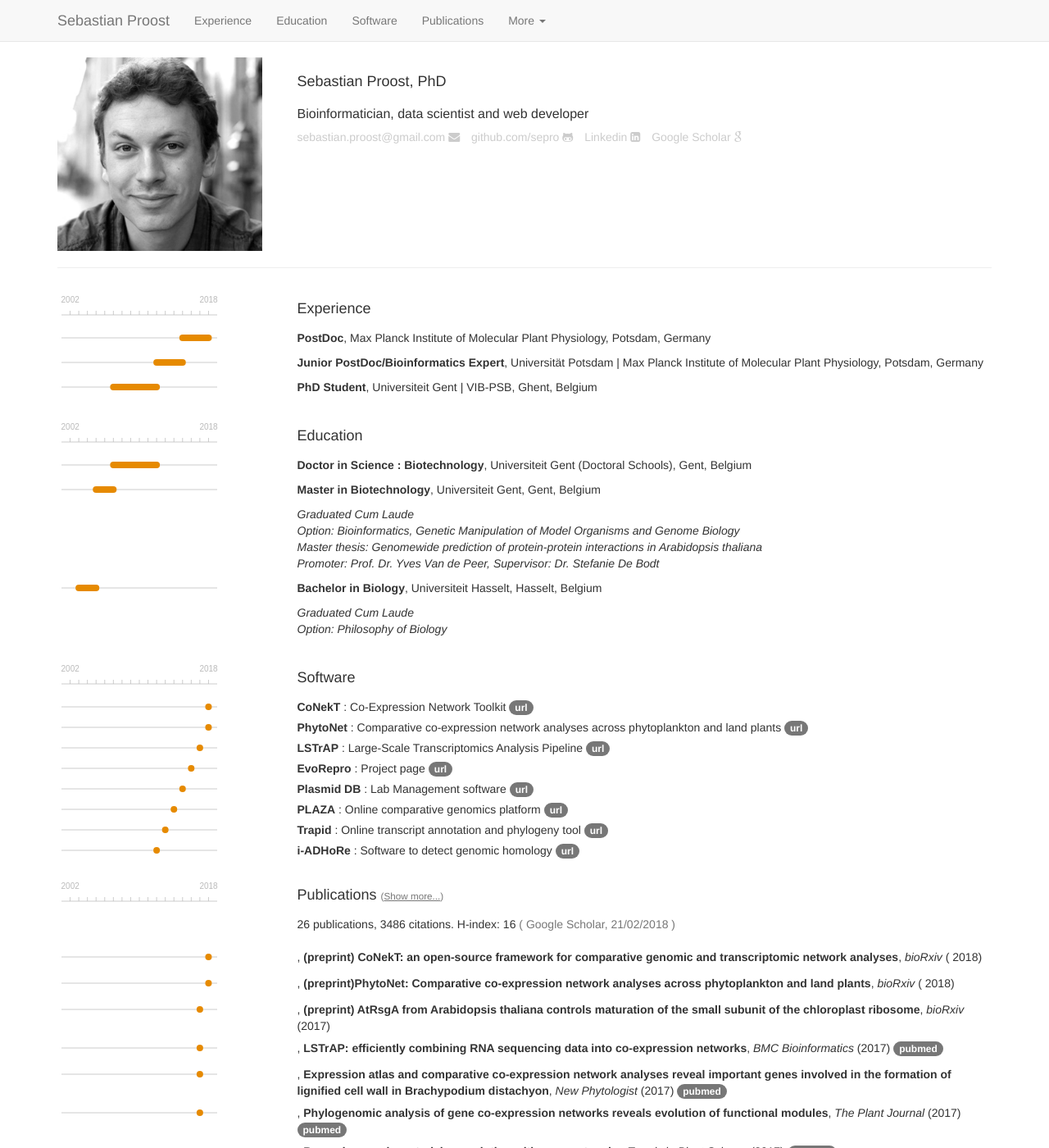
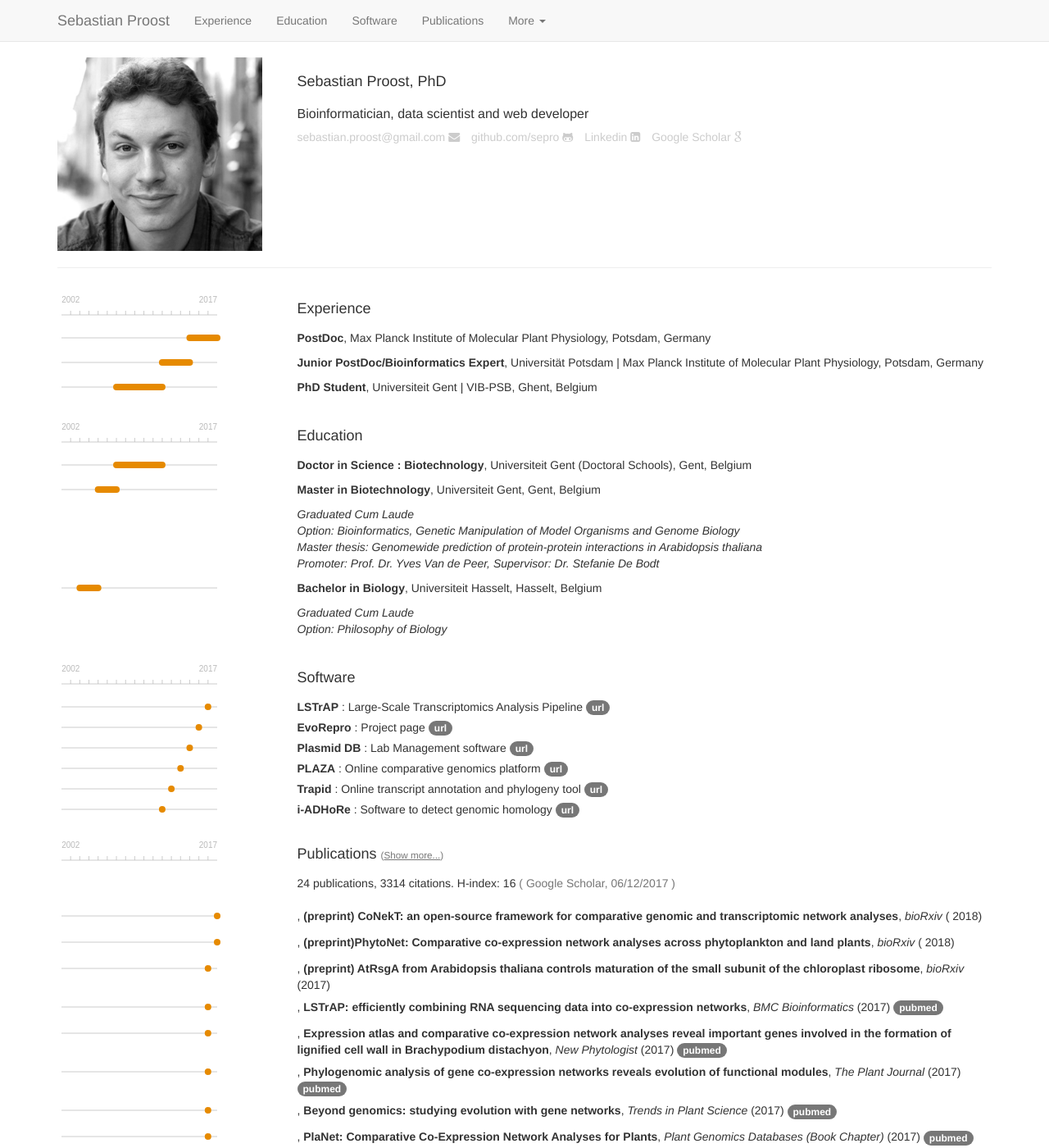
Before and after one commit to sepro/resume-pre2020, a Jekyll site: the page built from index.html, in a window 1280 px wide and 1400 px high. Shown: the whole window at 82% size. Built offline with Jekyll 4.4.1, drawn with Linux system fonts in a browser that asks for light colours; Markdown is read by kramdown in place of the engine named in the settings; some of the changed text lies outside the part shown.

Commit message:
fixing publications

```diff
--- a/_config.yml
+++ b/_config.yml
@@ -3,4 +3,4 @@
 highlighter: rouge
 encoding: utf-8
 timeline_start: 2001
-timeline_stop: 2019
+timeline_stop: 2018
--- a/_data/citations.yaml
+++ b/_data/citations.yaml
@@ -1,6 +1,6 @@
 platform: Google Scholar
-date: 21/02/2018
-publication_count: 26
-count: 3486
+date: 06/12/2017
+publication_count: 24
+count: 3314
 hindex: 16
-i10index: 18
+i10index: 17
--- a/_data/publications.csv
+++ b/_data/publications.csv
@@ -11,7 +11,7 @@
 "S. Proost, M.Mutwil",Tools of the trade: studying molecular networks in plants,Current Opinion in Plant Biology,2016,1,26990519
 "M. A. Omidbakhshfard, S. Proost, U. Fujikura, B. Mueller-Roeber",Growth-regulating factors (GRFs): a small transcription factor family with important functions in plant biology,Molecular plant,2015,0,25620770
 "J. Cai*, X. Liu*, K. Vanneste*, S. Proost*, W.-C. Tsai*, K.-W. Liu*, ..., Y. Van de Peer, and Z.-J. Liu",The genome sequence of the orchid Phalaenopsis equestris,Nature genetics,2015,1,25420146
-"S. Proost*, M. Van Bel*, D. Vaneechoutte, Y. Van de Peer, D. Inz&eacute;, B. Mueller-Roeber, and K. Vandepoele",PLAZA 3.0: an access point for plant comparative genomics,Nucleic acids research,2015,1,25324309
+"S. Proost*, M. Van Bel*, D. Vaneechoutte, Y. Van de Peer, D. Inz&eacute;, B. Mueller-Roeber, and K. Vandepoele",PLAZA 3.0: an access point for plant comparative genomics,Nucleic acids research,2014,1,25324309
 "S. Balazadeh, J. Schildhauer, W. L. Ara&uacute;jo, S. Munn&eacute;-Bosch, A. R Fernie, S. Proost, K. Humbeck, and B. Mueller-Roeber",Reversal of senescence by N resupply to N-starved Arabidopsis thaliana: transcriptomic and metabolomic consequences,Journal of experimental botany,2014,0,24692653
 "M. Van Bel, S. Proost, C. Van Neste, D. Deforce, Y. Van de Peer, and K. Vandepoele",TRAPID: an efficient online tool for the functional and comparative analysis of de novo RNA-Seq transcriptomes,Genome biology,2013,0,24330842
 "P. Ruelens, R. A. de Maagd, S. Proost, G. Thei&#223;en, K. Geuten, and K. Kaufmann",FLOWERING LOCUS C in monocots and the tandem origin of angiosperm-specific MADS-box genes,Nature Communications,2013,1,23955420
--- a/_data/software.yaml
+++ b/_data/software.yaml
@@ -1,11 +1,3 @@
-- name: CoNekT
-  description: Co-Expression Network Toolkit
-  url: https://github.molgen.mpg.de/proost/CoNekT
-  year: 2018
-- name: PhytoNet
-  description: Comparative co-expression network analyses across phytoplankton and land plants
-  url: http://www.gene2function.de
-  year: 2018
 - name: LSTrAP
   description: Large-Scale Transcriptomics Analysis Pipeline
   url: https://github.molgen.mpg.de/proost/LSTrAP
```
